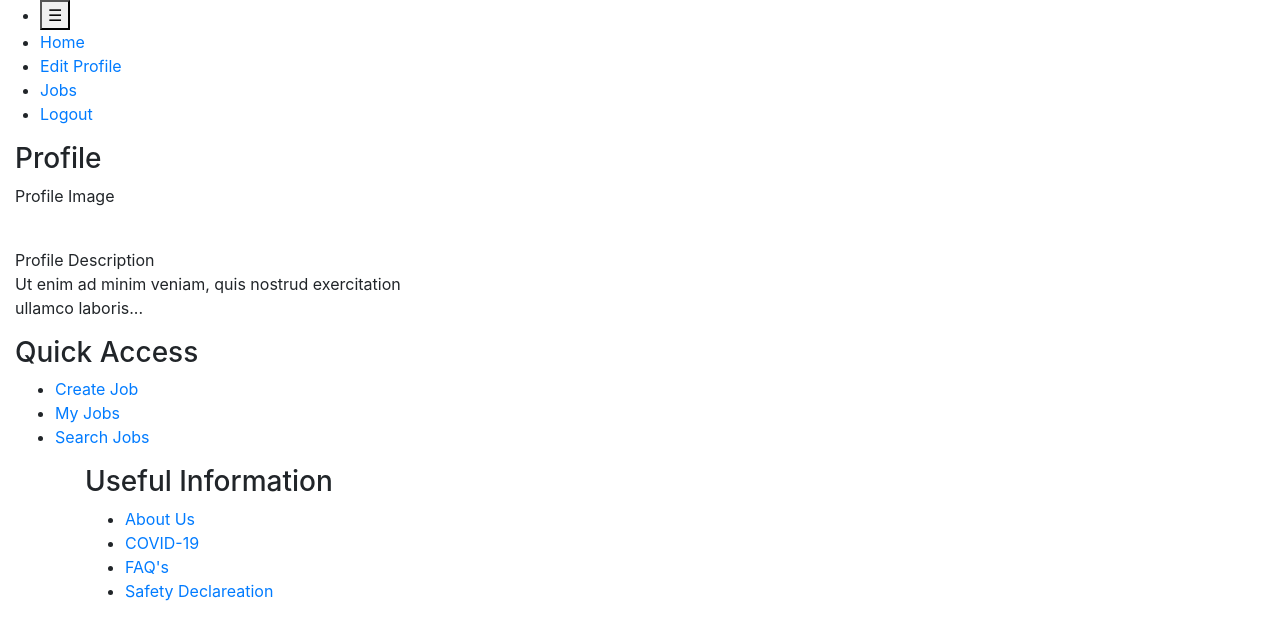
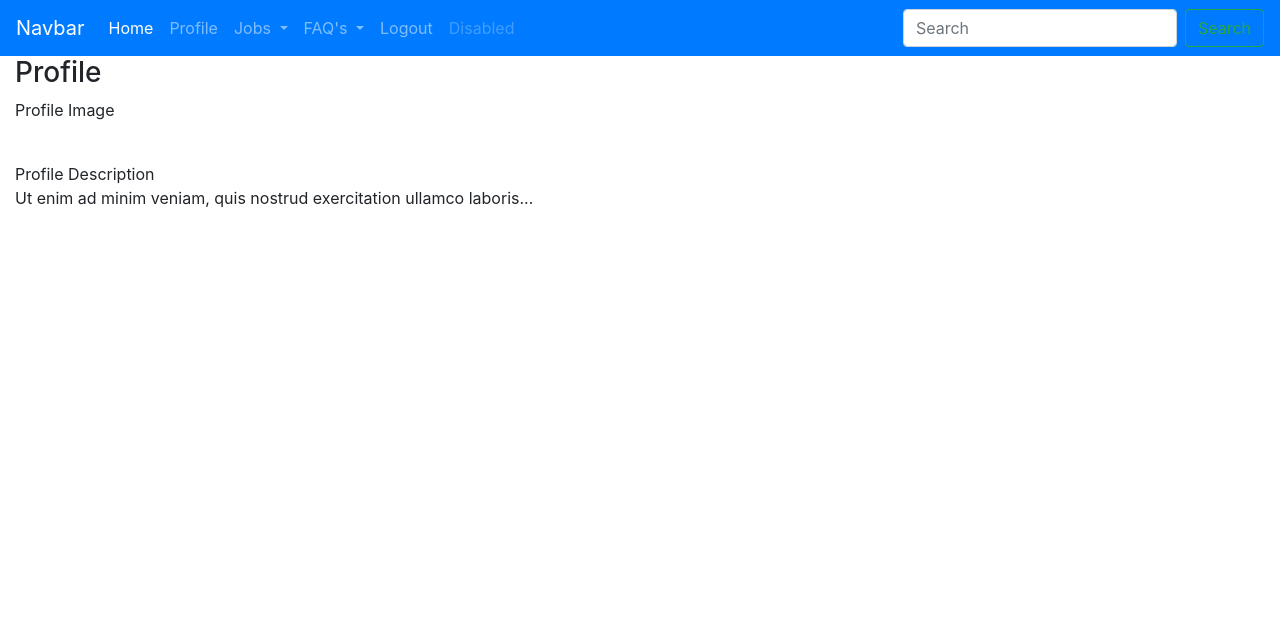
Before and after one commit to NiamhEgan/Favours4Neighbours.FYP, a CodeIgniter 4 app: template Favours4Neighbours.CodeIgniter.php/app/Views/masterpage.php in a window 1280 px wide. Shown: the top 640 px of the page. Run offline with PHP 8.4 and a stand-in for CodeIgniter, Linux system fonts and the light colour scheme; the template is opened without the code that fills it, so the values that code supplies are empty; some libraries are stand-ins or nearby versions.

Commit message:
bootstrap

```diff
--- a/Favours4Neighbours.CodeIgniter.php/app/Views/masterpage.php
+++ b/Favours4Neighbours.CodeIgniter.php/app/Views/masterpage.php
@@ -5,61 +5,80 @@
     <title><?php echo $title; ?></title>
     <meta charset="utf-8">
     <meta name="viewport" content="width=device-width, initial-scale=1">
+    <link rel="stylesheet" href="https://maxcdn.bootstrapcdn.com/bootstrap/4.0.0/css/bootstrap.min.css" integrity="sha384-Gn5384xqQ1aoWXA+058RXPxPg6fy4IWvTNh0E263XmFcJlSAwiGgFAW/dAiS6JXm" crossorigin="anonymous">
     <link href="//maxcdn.bootstrapcdn.com/bootstrap/4.0.0/css/bootstrap.min.css" rel="stylesheet" id="bootstrap-css">
 <script src="//maxcdn.bootstrapcdn.com/bootstrap/4.0.0/js/bootstrap.min.js"></script>
 <script src="//cdnjs.cloudflare.com/ajax/libs/jquery/3.2.1/jquery.min.js"></script>
+
 </head>
 
 <body>
     <header>
-        <nav>
-            <div class="navigation">
-                <ul>
-                    <li class="menu-toggle">
-                        <button onclick="toggleMenu();">&#9776;</button>
-                    </li>
-                    <li class="menu-item hidden"><a href="#">Home</a></li>
-                    <li class="menu-item hidden"><a href="#">Edit Profile</a></li>
-                    <li class="menu-item hidden"><a href="#">Jobs</a></li>
-                    <li class="menu-item hidden"><a href="#">Logout</a></li>
-                </ul>
-            </div>
-        </nav>
+    <nav class="navbar navbar-expand-lg navbar-dark bg-primary">
+  <a class="navbar-brand" href="#">Navbar</a>
+  <button class="navbar-toggler" type="button" data-toggle="collapse" data-target="#navbarSupportedContent" aria-controls="navbarSupportedContent" aria-expanded="false" aria-label="Toggle navigation">
+    <span class="navbar-toggler-icon"></span>
+  </button>
+
+  <div class="collapse navbar-collapse" id="navbarSupportedContent">
+    <ul class="navbar-nav mr-auto">
+      <li class="nav-item active">
+        <a class="nav-link" href="#">Home <span class="sr-only">(current)</span></a>
+      </li>
+      <li class="nav-item">
+        <a class="nav-link" href="#"> Profile</a>
+      </li>
+      <li class="nav-item dropdown">
+        <a class="nav-link dropdown-toggle" href="#" id="navbarDropdown" role="button" data-toggle="dropdown" aria-haspopup="true" aria-expanded="false">
+        Jobs
+        </a>
+        <div class="dropdown-menu" aria-labelledby="navbarDropdown">
+          <a class="dropdown-item" href="#">View Jobs</a>
+          <a class="dropdown-item" href="#">Create Job</a>
+          <div class="dropdown-divider"></div>
+          <a class="dropdown-item" href="#">View Applications</a>
+        </div>
+        <li class="nav-item dropdown">
+        <a class="nav-link dropdown-toggle" href="#" id="navbarDropdown" role="button" data-toggle="dropdown" aria-haspopup="true" aria-expanded="false">
+        FAQ's
+        </a>
+        <div class="dropdown-menu" aria-labelledby="navbarDropdown">
+        <a class="dropdown-item" href="#">FAQ's</a>
+          <a class="dropdown-item" href="#">COVID-19</a>
+          <a class="dropdown-item" href="#">Safety Declaration</a>
+          <div class="dropdown-divider"></div>
+          <a class="dropdown-item" href="#">View Applications</a>
+        </div>
+
+      <li class="nav-item">
+        <a class="nav-link" href="#"> Logout</a>
+      </li>
+      <li class="nav-item">
+        <a class="nav-link disabled" href="#">Disabled</a>
+      </li>
+    </ul>
+    <form class="form-inline my-2 my-lg-0">
+      <input class="form-control mr-sm-2" type="search" placeholder="Search" aria-label="Search">
+      <button class="btn btn-outline-success my-2 my-sm-0" type="submit">Search</button>
+    </form>
+  </div>
+</nav>
+
     </header>
     <?php echo $mainContent; ?>
     <aside>
-        <div class="col-sm-4">
+        <div class="col-sm">
             <h3>Profile </h3>
             <p>Profile Image </p>
 
             <img src="">
             <p> Profile Description <br>Ut enim ad minim veniam, quis nostrud exercitation ullamco laboris...</p>
         </div>
-        <div class="col-sm-4">
-            <h3>Quick Access</h3>
-            <ul>
-                </li>
-                <li class="Create-Jobs-CTA"><a href="#">Create Job </a></li>
-                <li class="Create-Jobs-CTA"><a href="#">My Jobs </a></li>
-                <li class="Create-Jobs-CTA"><a href="#">Search Jobs</a></li>
-            </ul>
-        </div>
+
     </aside>
 
     <footer>
-        <div class="container">
-            <div class="row">
-                <div class="col-sm-4">
-                    <h3>Useful Information</h3>
-                    <ul>
-                        <li class="menu-item hidden"><a href="#">About Us </a></li>
-                        <li class="menu-item hidden"><a href="#">COVID-19 </a></li>
-                        <li class="menu-item hidden"><a href="#">FAQ's</a></li>
-                        <li class="menu-item hidden"><a href="#">Safety Declareation</a></li>
-                    </ul>
-                </div>
-            </div>
-        </div>
+
     </footer>
 </body>
 
```
